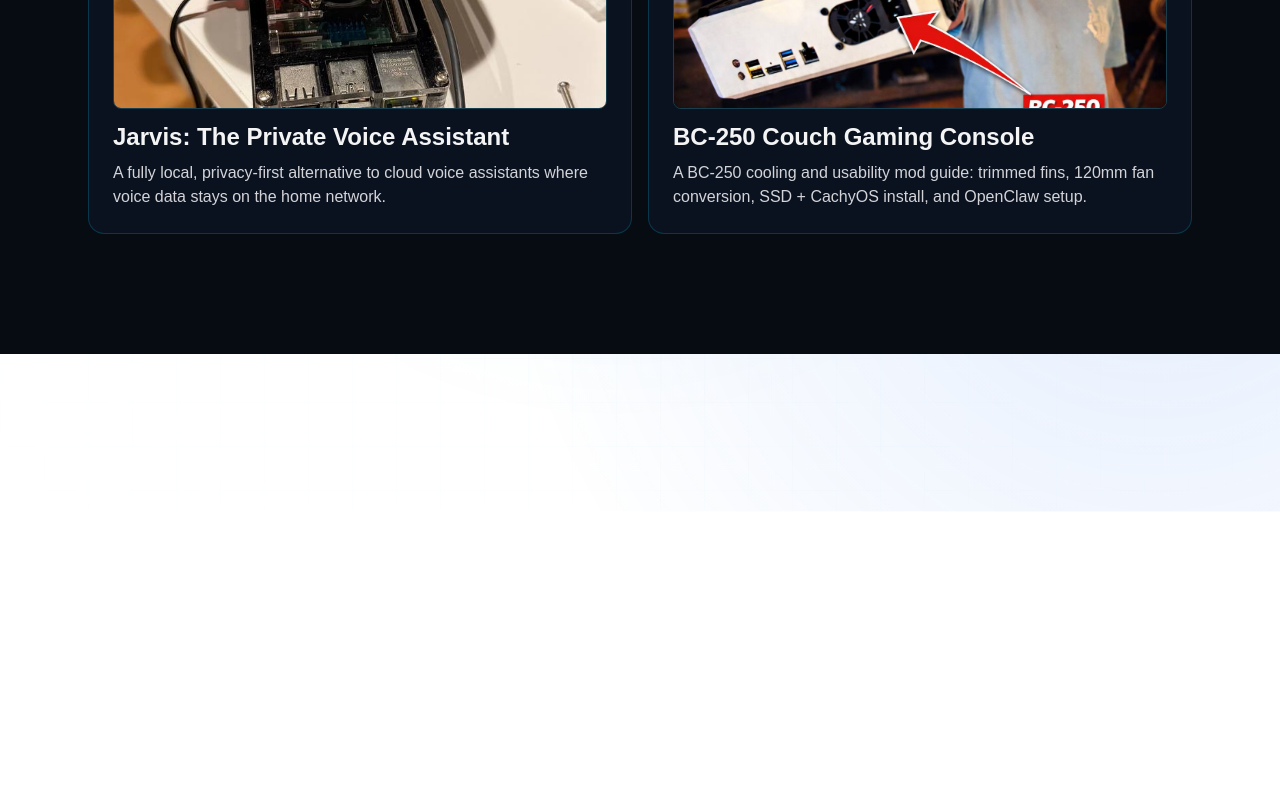
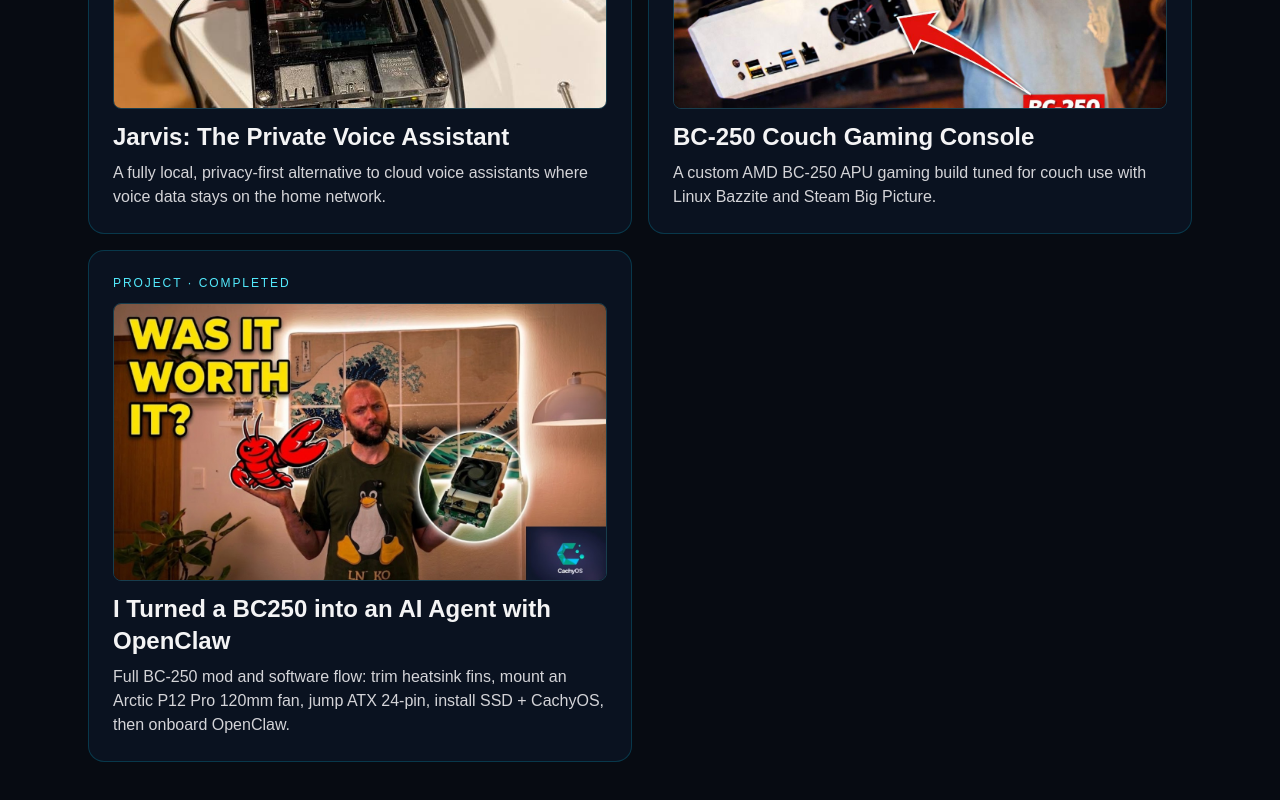
Before and after one commit to DigitalRonin73/Tired-Dad-Tech, a Next.js app: page /vault in a window 1280 px wide. Shown: the part 446-1246 px from the top of the page. Before the commit the page ends 800 px from the top, so only its background shows below. Built offline with nearby package versions, Linux system fonts and the light colour scheme.

Commit message:
Split BC250 OpenClaw build into its own vault project with YouTube title and thumbnail

```diff
--- a/src/app/vault/[slug]/page.tsx
+++ b/src/app/vault/[slug]/page.tsx
@@ -17,7 +17,8 @@
 
   if (!project) notFound();
 
-  const isBc250CoolingGuide = project.slug === "bc250-couch-gaming-console";
+  const isBc250CoolingGuide =
+    project.slug === "i-turned-a-bc250-into-an-ai-agent-with-openclaw";
   const latestVideo = isBc250CoolingGuide ? await getLatestYouTubeVideo() : null;
 
   const openClawInstallCommands = `# Install OpenClaw
--- a/src/content/projects.ts
+++ b/src/content/projects.ts
@@ -40,15 +40,15 @@
     category: "Project",
     status: "In Progress",
     summary:
-      "A BC-250 cooling and usability mod guide: trimmed fins, 120mm fan conversion, SSD + CachyOS install, and OpenClaw setup.",
-    stack: ["AMD BC-250", "Arctic P12 Pro", "CachyOS", "OpenClaw", "ATX PSU Mod"],
+      "A custom AMD BC-250 APU gaming build tuned for couch use with Linux Bazzite and Steam Big Picture.",
+    stack: ["AMD BC-250", "Bazzite Linux", "Steam Big Picture", "Noctua Cooling", "3D Printed Case"],
     publishedAt: "2026-03-01",
     body: [
-      "This project documents a practical cooling mod for the AMD BC-250 APU board so it can run desktop and gaming workloads more reliably.",
-      "The stock fin stack is trimmed on top to open airflow, then a 120mm fan is installed directly over the heatsink. Arctic P12 Pro is the recommended fan for this setup.",
-      "Because many BC-250 builds use standalone ATX power supplies, the 24-pin connector must be jumped (PS_ON to GND) so the PSU can be switched on without a standard front-panel header.",
-      "After hardware prep, install an SSD, flash/install CachyOS, and then onboard OpenClaw from terminal to run the local gateway daemon.",
-      "Reference documentation and exact terminal commands are included above in this vault entry.",
+      "This build repurposes an AMD BC-250 APU platform into a compact couch-gaming machine with custom thermals and clean presentation.",
+      "Hardware mods include cooling-fin updates with a Noctua fan, an Apevia 400W PSU with a swapped Noctua fan and cable modifications, and a 1TB SSD for game storage.",
+      "The system BIOS was flashed and Linux Bazzite OS was installed to boot directly into Steam Big Picture mode for a console-like experience.",
+      "A custom 3D-printed case designed by NextGen 3D includes a custom-wired power button and USB dock. Primary use case is couch gaming with GameSir controllers.",
+      "YouTube build link will be added when provided.",
     ],
     imageUrls: [
       "/images/projects/bc250-couch-gaming/01.jpg",
@@ -68,4 +68,22 @@
       "/images/projects/bc250-couch-gaming/15.jpg"
     ]
   },
+  {
+    slug: "i-turned-a-bc250-into-an-ai-agent-with-openclaw",
+    title: "I Turned a BC250 into an AI Agent with OpenClaw",
+    category: "Project",
+    status: "Completed",
+    summary:
+      "Full BC-250 mod and software flow: trim heatsink fins, mount an Arctic P12 Pro 120mm fan, jump ATX 24-pin, install SSD + CachyOS, then onboard OpenClaw.",
+    stack: ["AMD BC-250", "Arctic P12 Pro", "ATX 24-pin jumper", "CachyOS", "OpenClaw"],
+    publishedAt: "2026-03-24",
+    body: [
+      "This project documents the exact BC-250 mod path from stock mining board to usable AI lab machine.",
+      "Hardware: trim the top of the stock fins to open airflow and fit a 120mm fan. Arctic P12 Pro is recommended for static pressure and value.",
+      "Power: jumper ATX 24-pin PS_ON to GND so the PSU can turn on without standard motherboard controls.",
+      "Storage/OS: install SSD, then install CachyOS and complete base setup using the BC-250 community docs.",
+      "AI stack: install OpenClaw from terminal, onboard daemon, and validate gateway status.",
+    ],
+    imageUrls: ["/images/projects/bc250-openclaw-agent/01.jpg"],
+  },
 ];
```
Also changed, not shown: public/images/projects/bc250-openclaw-agent/01.jpg (added).
